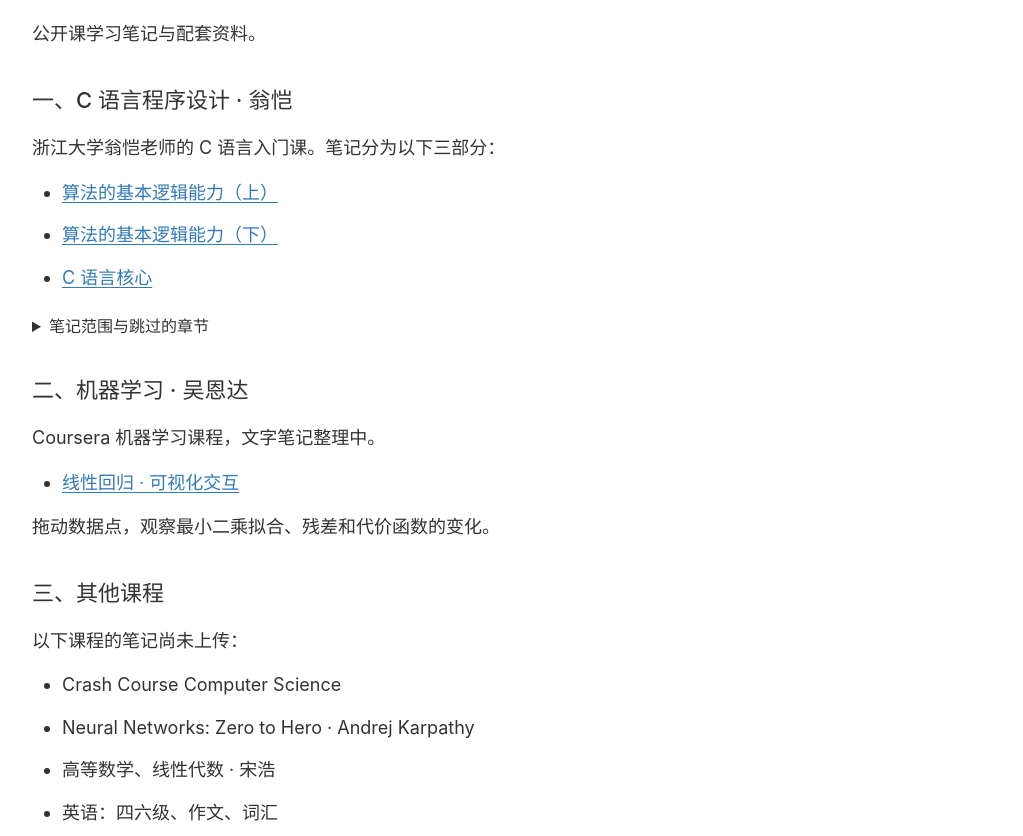
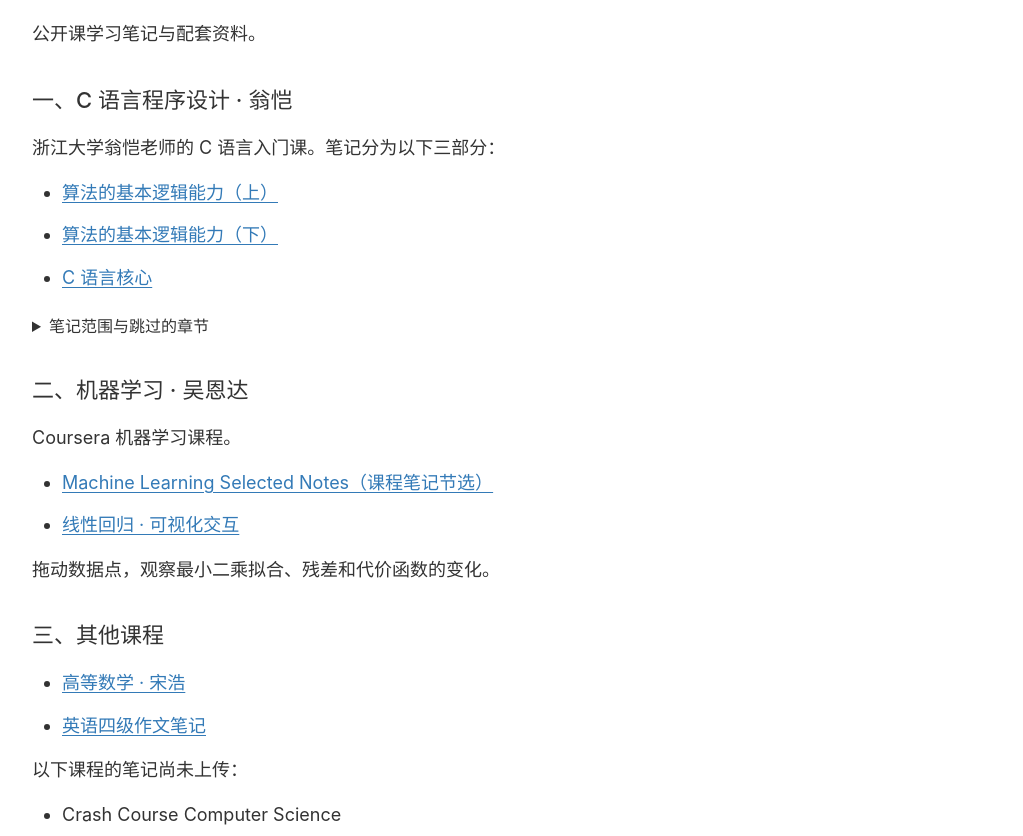
Before and after one commit to pc-cccc/my-course-notes, a plain HTML site: page index.html in a window 1280 px wide. Shown: the part 109-945 px from the top of the page, without its empty margins (128-1151 px from the left). Drawn offline with Linux system fonts and the light colour scheme.

Commit message:
Add advanced math, CET-4 writing, and ML selected notes PDFs

```diff
--- a/index.html
+++ b/index.html
@@ -3,7 +3,7 @@
 <head>
   <meta charset="utf-8">
   <meta name="viewport" content="width=device-width, initial-scale=1">
-  <meta name="description" content="个人课程笔记目录：翁恺 C 语言 PDF、吴恩达机器学习与线性回归交互页面。">
+  <meta name="description" content="个人课程笔记目录：翁恺 C 语言、吴恩达机器学习、宋浩高等数学、英语四级作文等课程笔记。">
   <title>我的课程笔记目录</title>
   <style>
     * { box-sizing: border-box; }
@@ -97,8 +97,9 @@
 
   <section aria-labelledby="machine-learning">
     <h2 id="machine-learning">二、机器学习 · 吴恩达</h2>
-    <p>Coursera 机器学习课程，文字笔记整理中。</p>
+    <p>Coursera 机器学习课程。</p>
     <ul>
+      <li><a href="Machine%20Learning_Selected%20Notes.pdf">Machine Learning Selected Notes（课程笔记节选）</a></li>
       <li><a href="ML%20Interaction.html">线性回归 · 可视化交互</a></li>
     </ul>
     <p>拖动数据点，观察最小二乘拟合、残差和代价函数的变化。</p>
@@ -106,12 +107,16 @@
 
   <section aria-labelledby="other-courses">
     <h2 id="other-courses">三、其他课程</h2>
+    <ul>
+      <li><a href="%E9%AB%98%E7%AD%89%E6%95%B0%E5%AD%A6.pdf">高等数学 · 宋浩</a></li>
+      <li><a href="%E8%8B%B1%E8%AF%AD%E5%9B%9B%E7%BA%A7%E4%BD%9C%E6%96%87%E7%AC%94%E8%AE%B0.pdf">英语四级作文笔记</a></li>
+    </ul>
     <p>以下课程的笔记尚未上传：</p>
     <ul>
       <li>Crash Course Computer Science</li>
       <li>Neural Networks: Zero to Hero · Andrej Karpathy</li>
-      <li>高等数学、线性代数 · 宋浩</li>
-      <li>英语：四六级、作文、词汇</li>
+      <li>线性代数 · 宋浩</li>
+      <li>英语：四六级、词汇</li>
       <li>嵌入式系统 · 浙江大学</li>
     </ul>
   </section>
```
Also changed, not shown: 3 other files.
